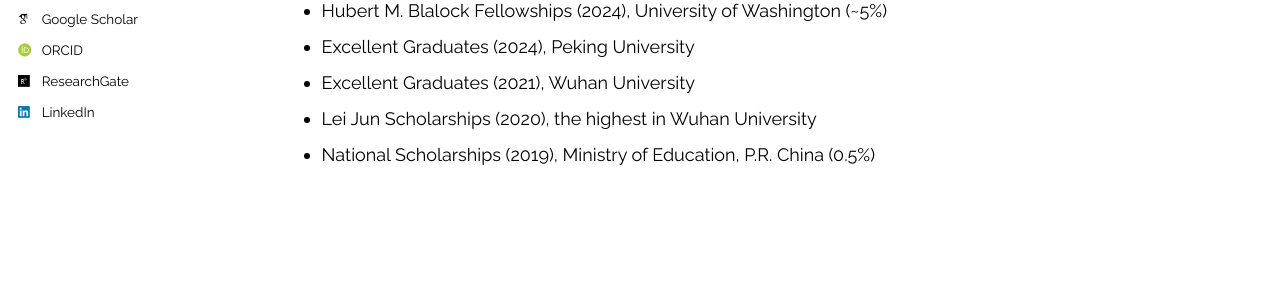
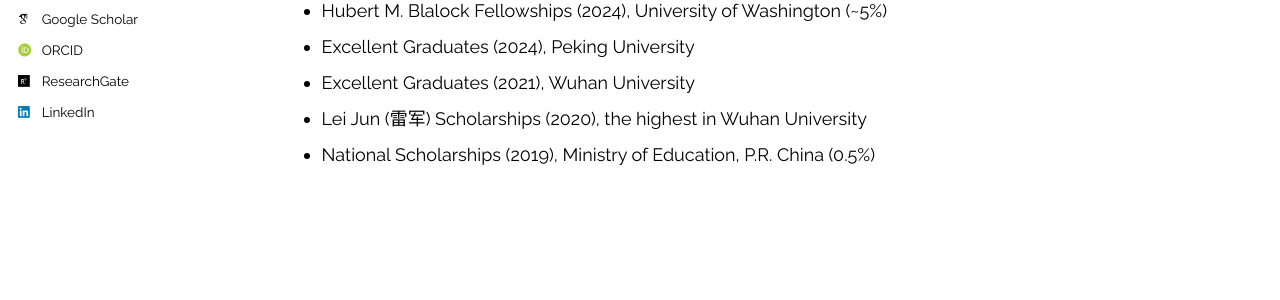
Before and after one commit to ChanglongLing/changlongling.github.io, a Jekyll site: the page built from _pages/cv.md, in a window 1280 px wide and 988 px high. Shown: the part 454-754 px from the top of the window. Built offline with Jekyll 4.4.1, drawn with Linux system fonts in a browser that asks for light colours; some web fonts are replaced; comment, search, counter and statistics services are not loaded.

Commit message:
Update cv.md

```diff
--- a/_pages/cv.md
+++ b/_pages/cv.md
@@ -22,5 +22,5 @@ Selected Honors
 * Hubert M. Blalock Fellowships (2024), University of Washington (~5%)
 * Excellent Graduates (2024), Peking University
 * Excellent Graduates (2021), Wuhan University
-* Lei Jun Scholarships (2020), the highest in Wuhan University
+* Lei Jun (雷军) Scholarships (2020), the highest in Wuhan University
 * National Scholarships (2019), Ministry of Education, P.R. China (0.5%)
```
